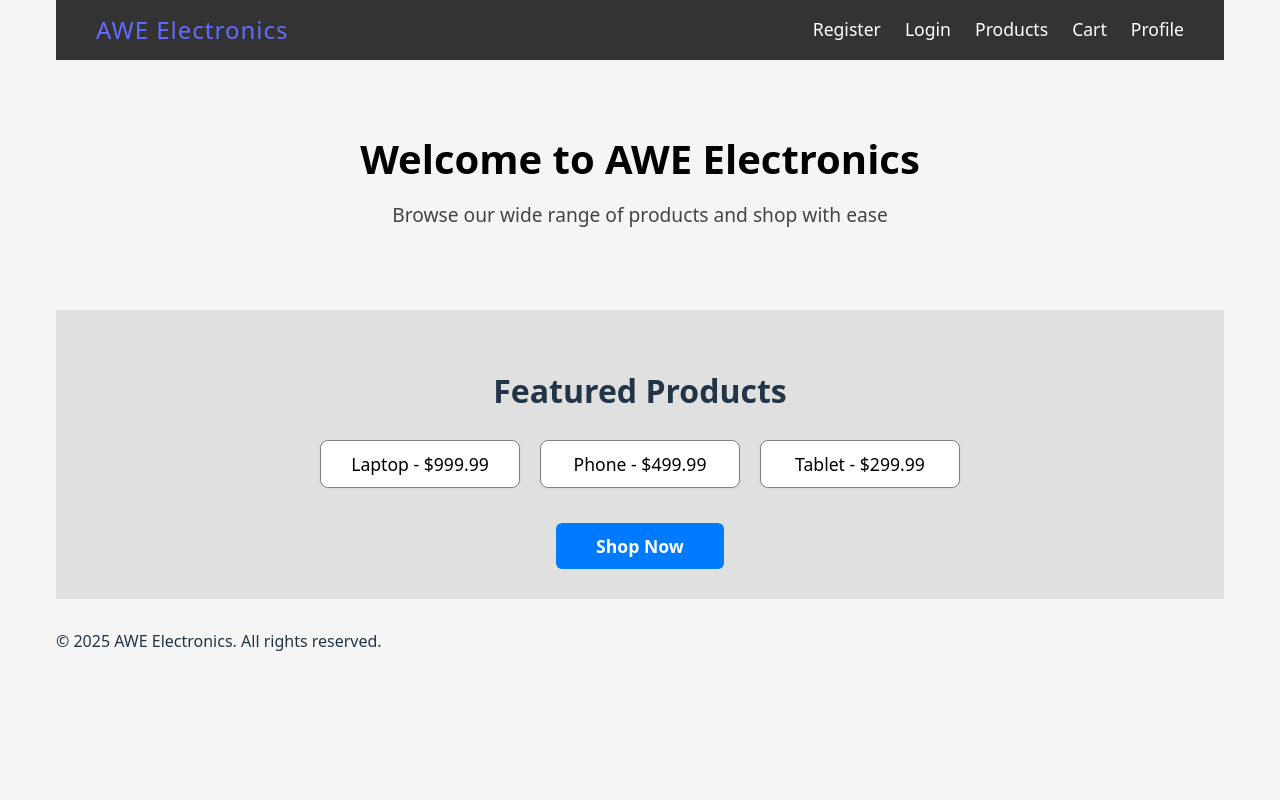
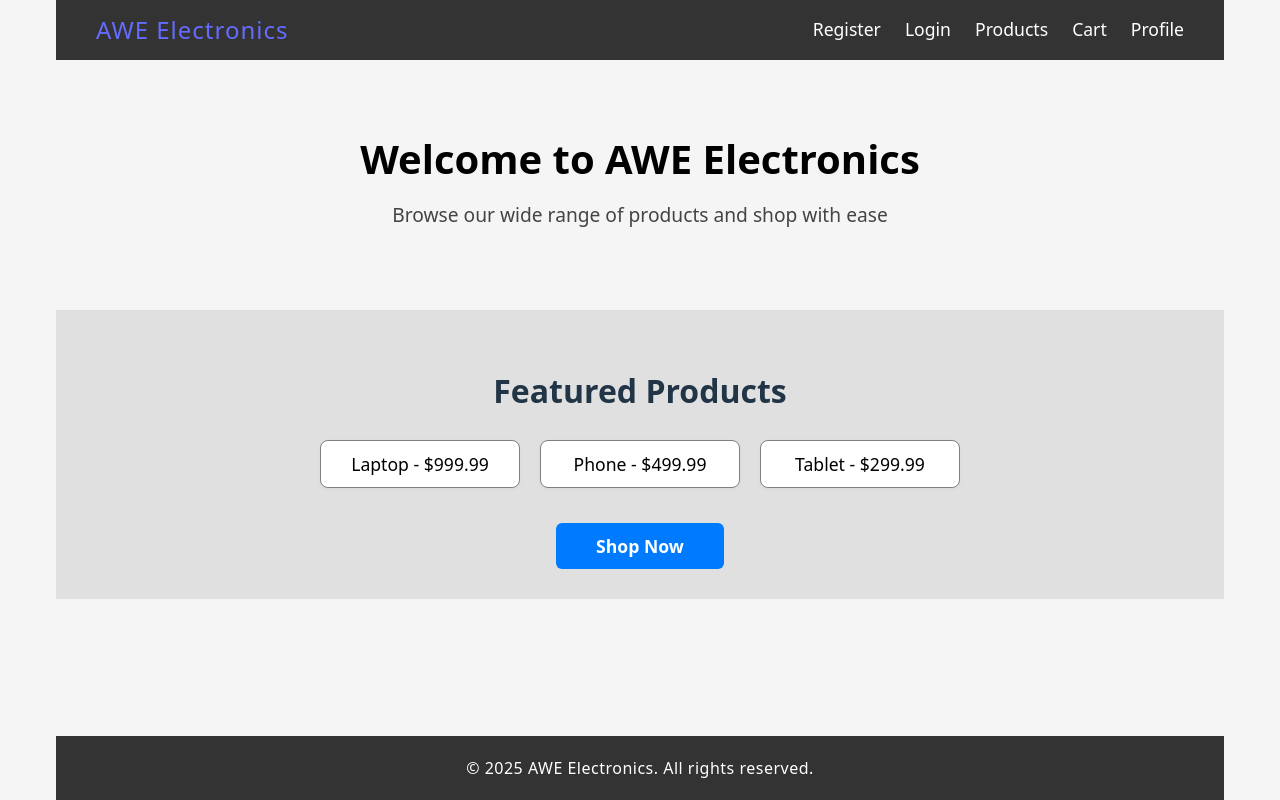
Before and after one commit to LuongNhatMinhNguyen/SWE30003_Assignment-3, a React (Vite) app: page / in a window 1280 px wide. Built offline with nearby package versions, Linux system fonts and the light colour scheme.

Commit message:
fixed footer css

```diff
--- a/src/components/Footer/Footer.css
+++ b/src/components/Footer/Footer.css
@@ -1,9 +1,9 @@
 .footer {
-    background: '#333';
-    color: '#fff';
-    text-align: 'center';
-    padding: '20px 0';
-    margin-top: 'auto';
-    font-size: '1rem';
-    letter-spacing: '0.5px';
+    background: #333;
+    color: #fff;
+    text-align: center;
+    padding: 20px 0;
+    margin-top: auto;
+    font-size: 1rem;
+    letter-spacing: 0.5px;
 }
--- a/src/components/Footer/Footer.tsx
+++ b/src/components/Footer/Footer.tsx
@@ -4,7 +4,7 @@ import './Footer.css';
 export default function Footer() {
 
   return(
-    <footer>
+    <footer className="footer">
       <p style={{ margin: 0 }}>© 2025 AWE Electronics. All rights reserved.</p>
     </footer>
   )
```
